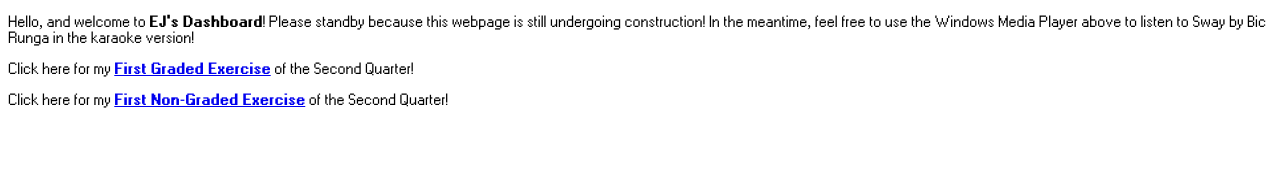
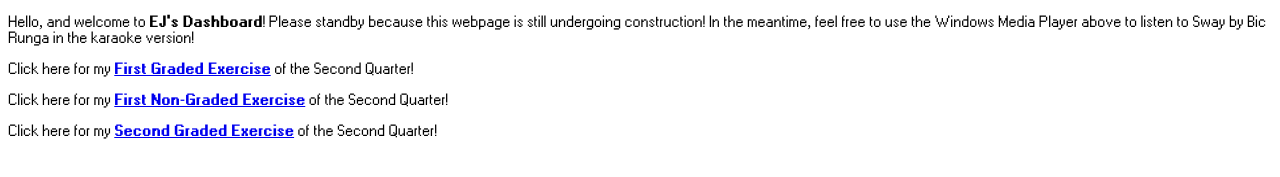
Before and after one commit to emj-bans/CS3_2ndQtrPortfolio, a plain HTML site: page index.html in a window 1280 px wide. Shown: the part 343-520 px from the top of the page. Drawn offline with Linux system fonts and the light colour scheme.

Commit message:
Updated Index

```diff
--- a/index.html
+++ b/index.html
@@ -20,6 +20,7 @@
   <p> Hello, and welcome to <b>EJ's Dashboard</b>! Please standby because this webpage is still undergoing construction! In the meantime, feel free to use the Windows Media Player above to listen to Sway by Bic Runga in the karaoke version! </p>
   <p> Click here for my <a href="public/2Q1GRubidiumBansil.html"><b>First Graded Exercise</b></a> of the Second Quarter! </p>
   <p> Click here for my <a href="public/Q21NGRubidiumBansil.html"><b>First Non-Graded Exercise</b></a> of the Second Quarter! </p>
+  <p> Click here for my <a href="public/2Q12GRubidiumBansil.html"><b>Second Graded Exercise</b></a> of the Second Quarter! </p>
 </body>
 
 </html>
```
